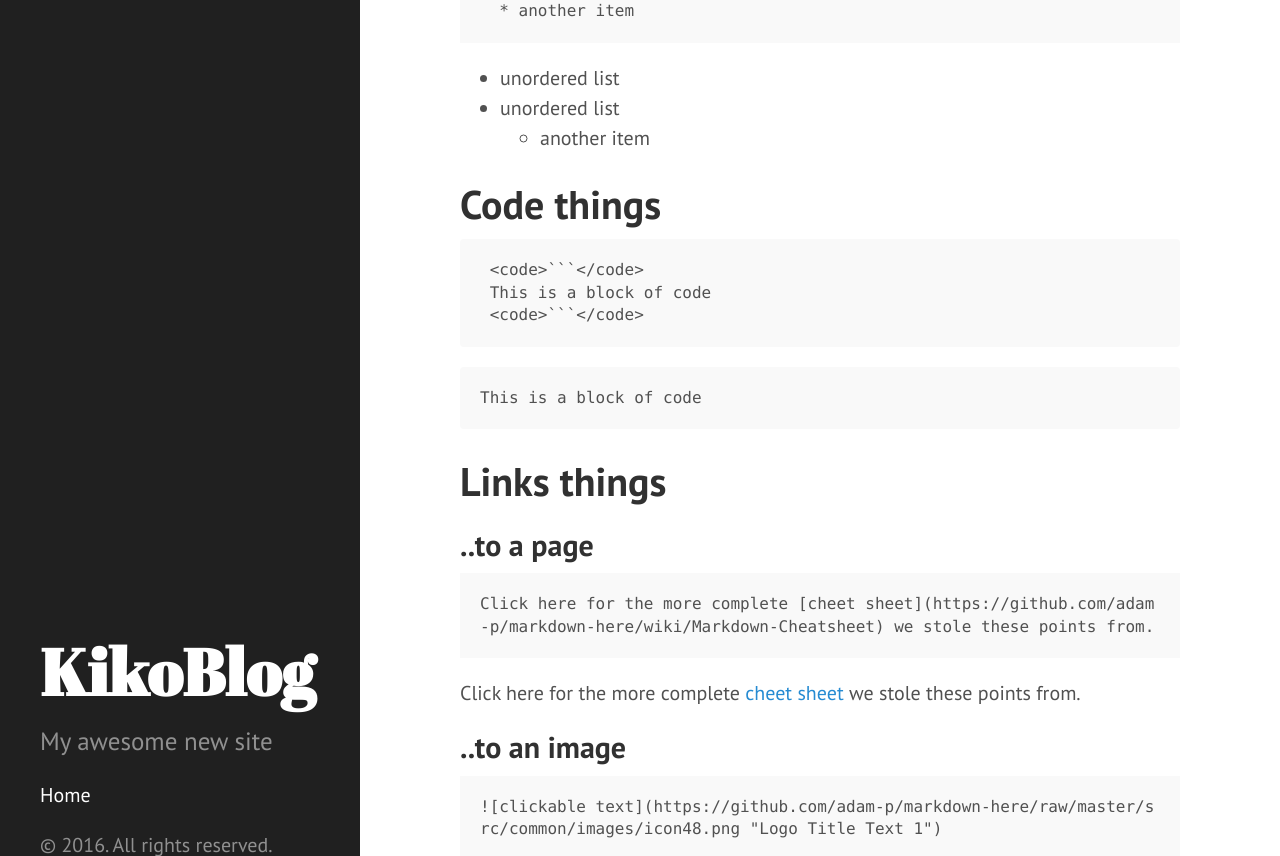
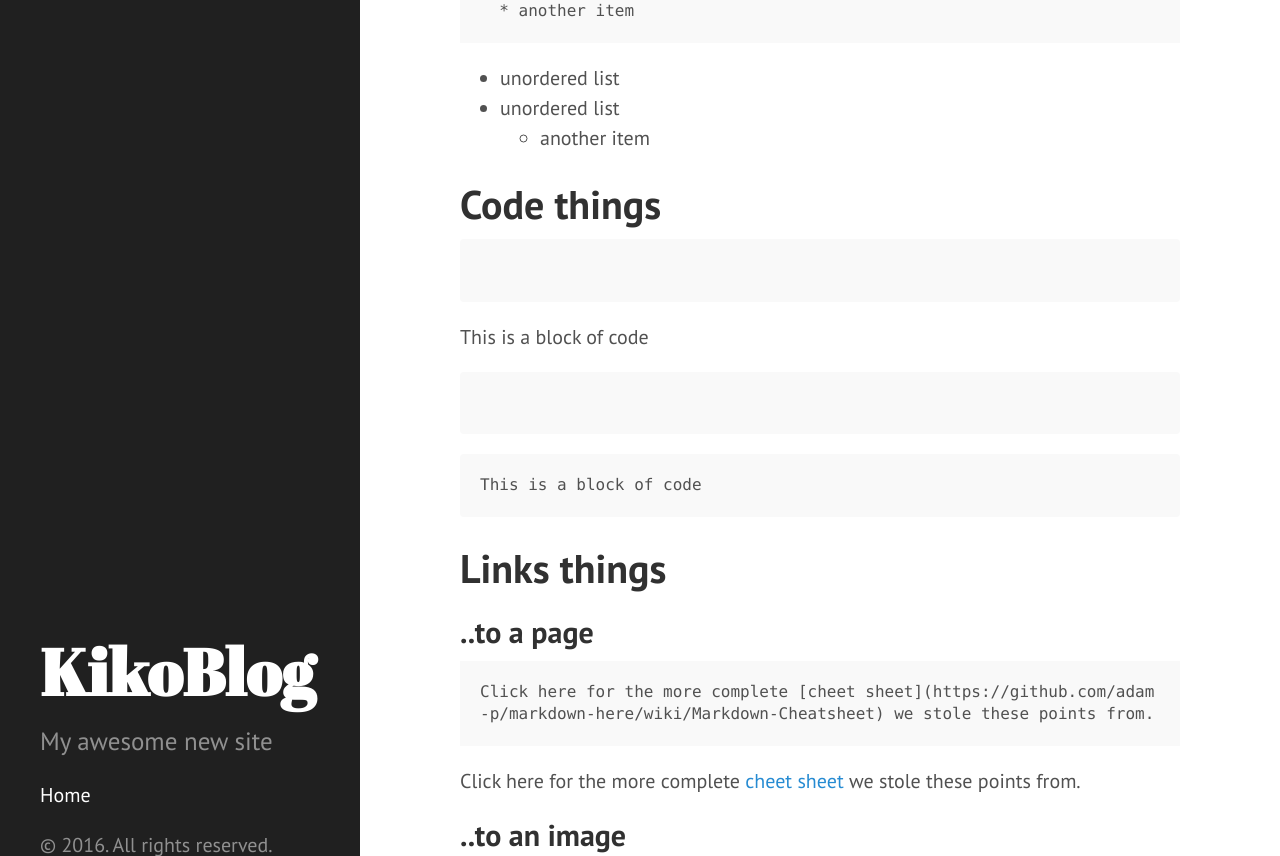
Before and after one commit to KikoBlog/KikoBlog.github.io, a Jekyll site: the page built from _posts/2016-01-21-markdown-cheatsheet.markdown, in a window 1280 px wide and 900 px high, scrolled down 1066 px, cut to the strip 0-856 px from the top of the window. Built offline with Jekyll 4.4.1, drawn with Linux system fonts in a browser that asks for light colours.

Commit message:
Update 2016-01-21-markdown-cheatsheet.markdown

````diff
--- a/_posts/2016-01-21-markdown-cheatsheet.markdown
+++ b/_posts/2016-01-21-markdown-cheatsheet.markdown
@@ -53,9 +53,11 @@ _italics_
 # Code things
 
 ```
- <code>```</code>
- This is a block of code
- <code>```</code>
+
+```
+This is a block of code
+```
+
 ```
 
 ```
````
